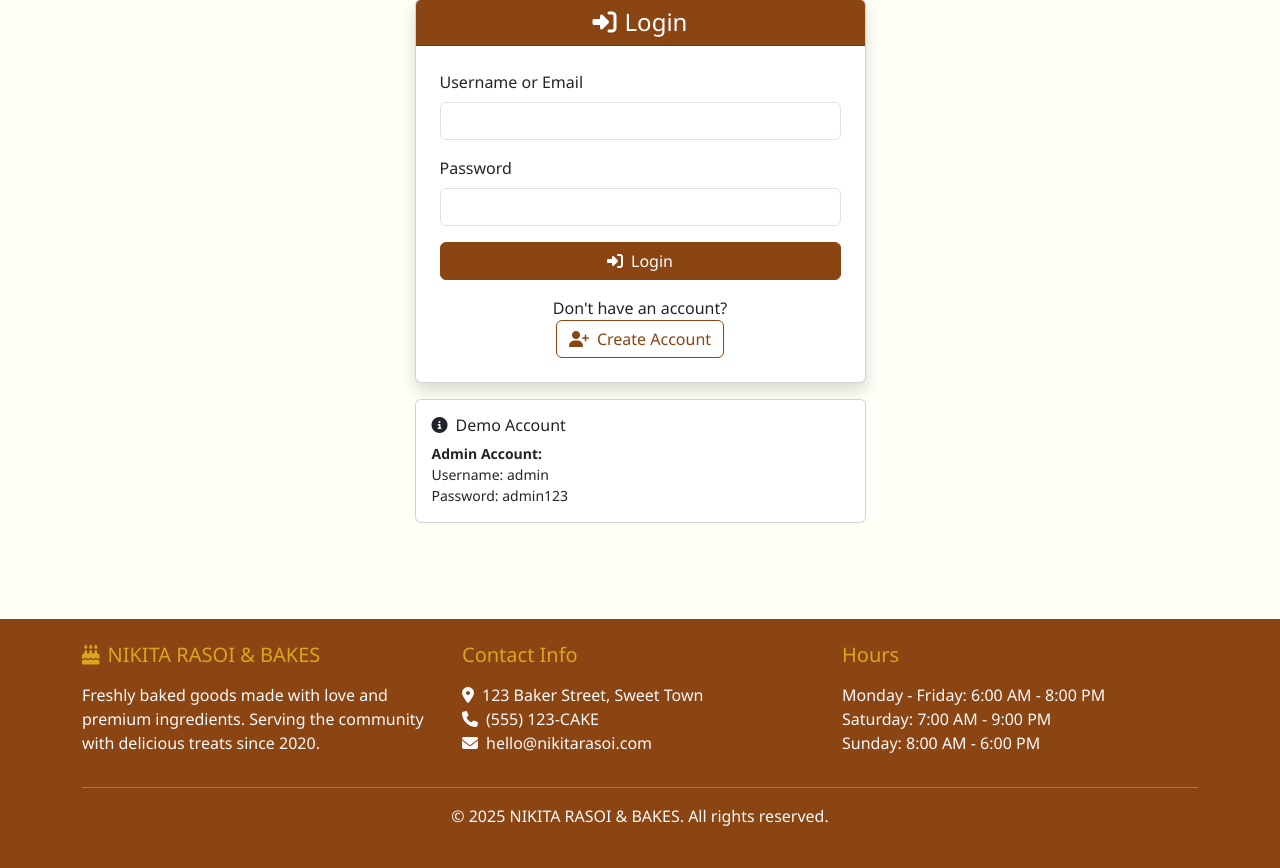
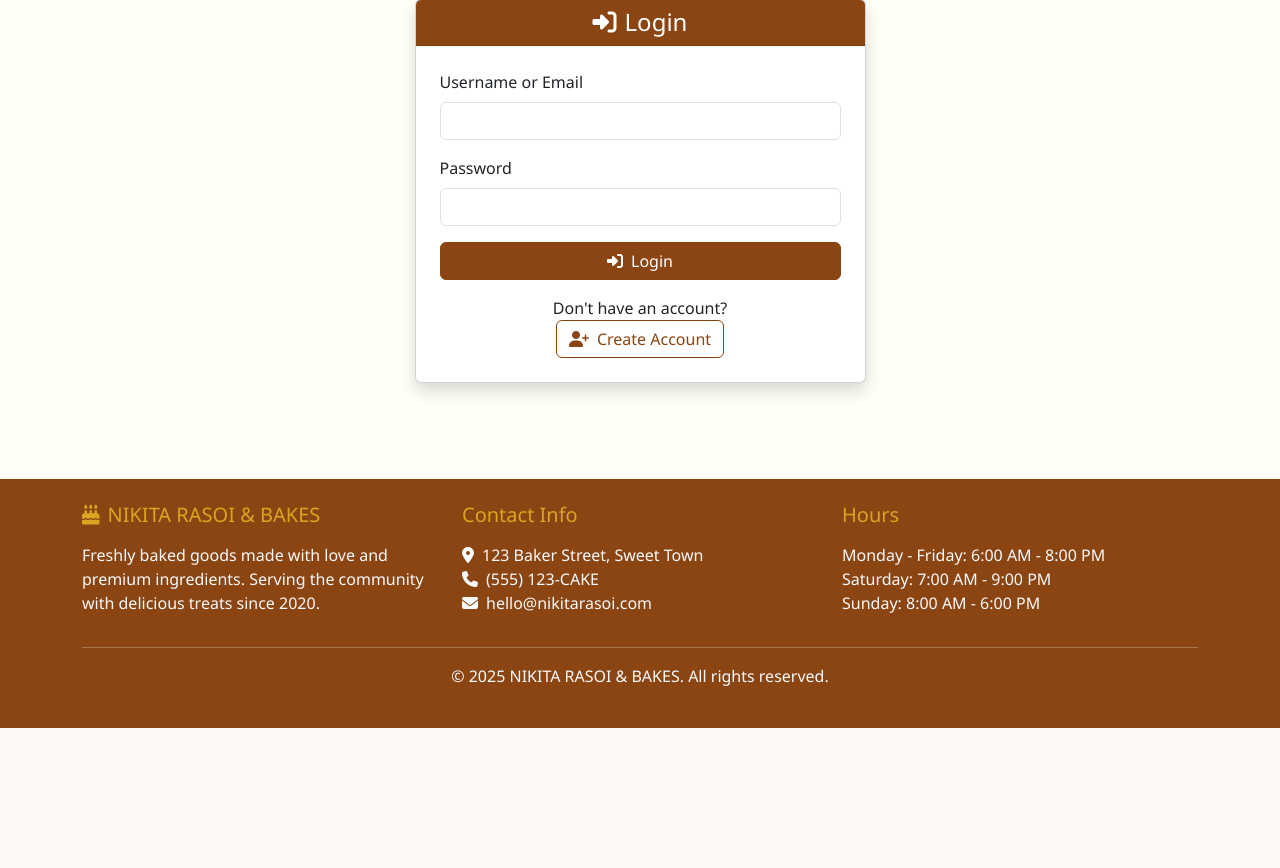
Before and after one commit to CHIRAG4011/nikitarasoiiandbake, a Flask app: page /login in a window 1280 px wide. Shown: the part 111-979 px from the top of the page. After the commit the page ends 839 px from the top, so only its background shows below. Run offline with Flask 3, Linux system fonts and the light colour scheme.

Commit message:
Update login.html

```diff
--- a/templates/auth/login.html
+++ b/templates/auth/login.html
@@ -36,17 +36,7 @@
                 </div>
             </div>
 
-            <!-- Demo Account Info -->
-            <div class="card mt-3">
-                <div class="card-body">
-                    <h6 class="card-title"><i class="fas fa-info-circle me-2"></i>Demo Account</h6>
-                    <p class="card-text small">
-                        <strong>Admin Account:</strong><br>
-                        Username: admin<br>
-                        Password: admin123
-                    </p>
-                </div>
-            </div>
+
         </div>
     </div>
 </div>
```
